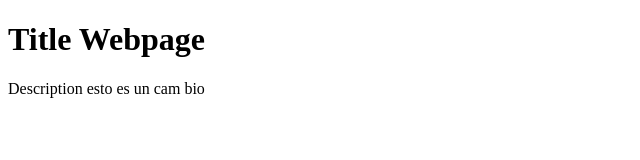
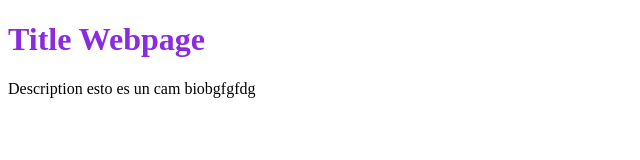
Before and after one commit to Tully0206/GIT-TEST, a plain HTML site: page index.html in a window 1280 px wide. Shown: the whole page, without its empty margins (0-640 px from the left). Drawn offline with Linux system fonts and the light colour scheme.

Commit message:
3rd comment

```diff
--- a/index.html
+++ b/index.html
@@ -4,12 +4,13 @@
     <meta charset="UTF-8">
     <meta name="viewport" content="width=device-width, initial-scale=1.0">
     <title>Document</title>
+    <link rel="stylesheet" href="style.css">
 </head>
 <body>
    <h1>Title Webpage</h1>
    <div>
     Description
-    esto es un cam bio
+    esto es un cam biobgfgfdg
    </div>
 </body>
 </html>
--- /dev/null
+++ b/style.css
@@ -0,0 +1,4 @@
+h1 {
+    color: blueviolet;
+
+}
```
